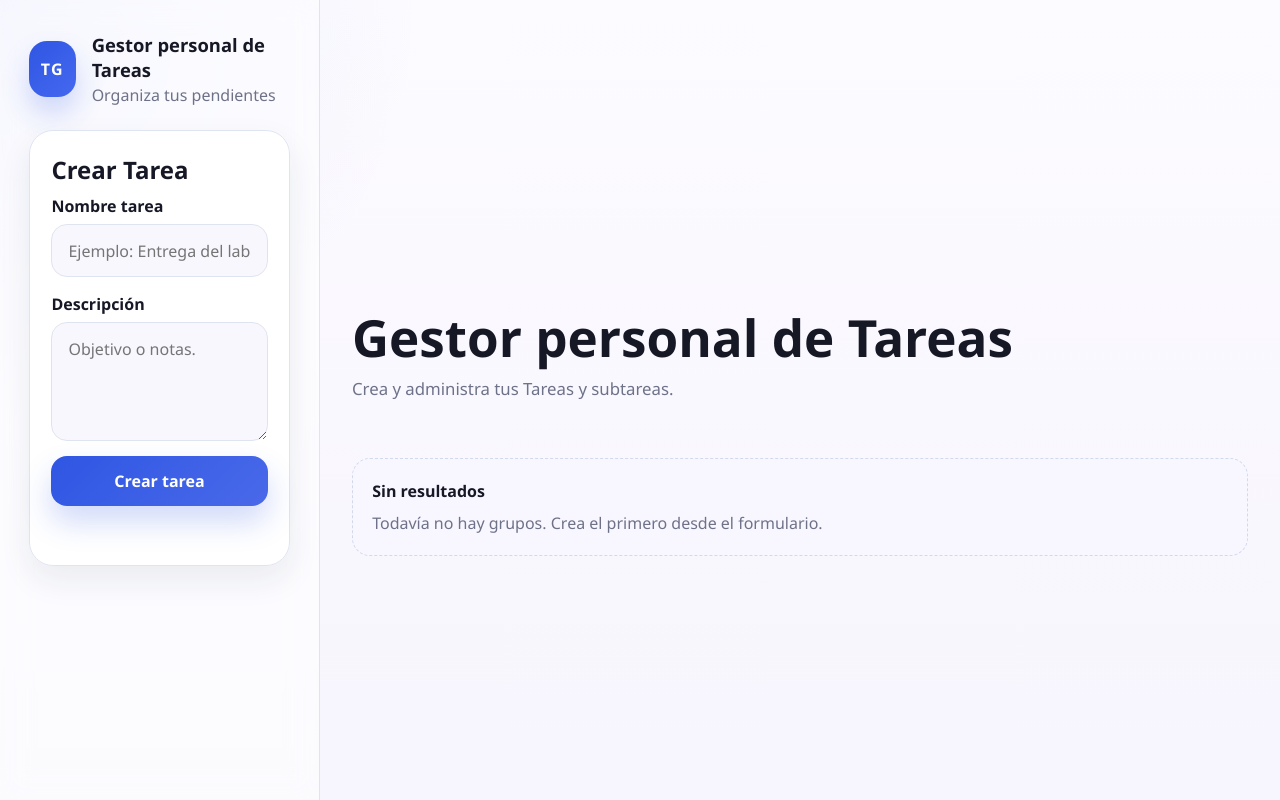
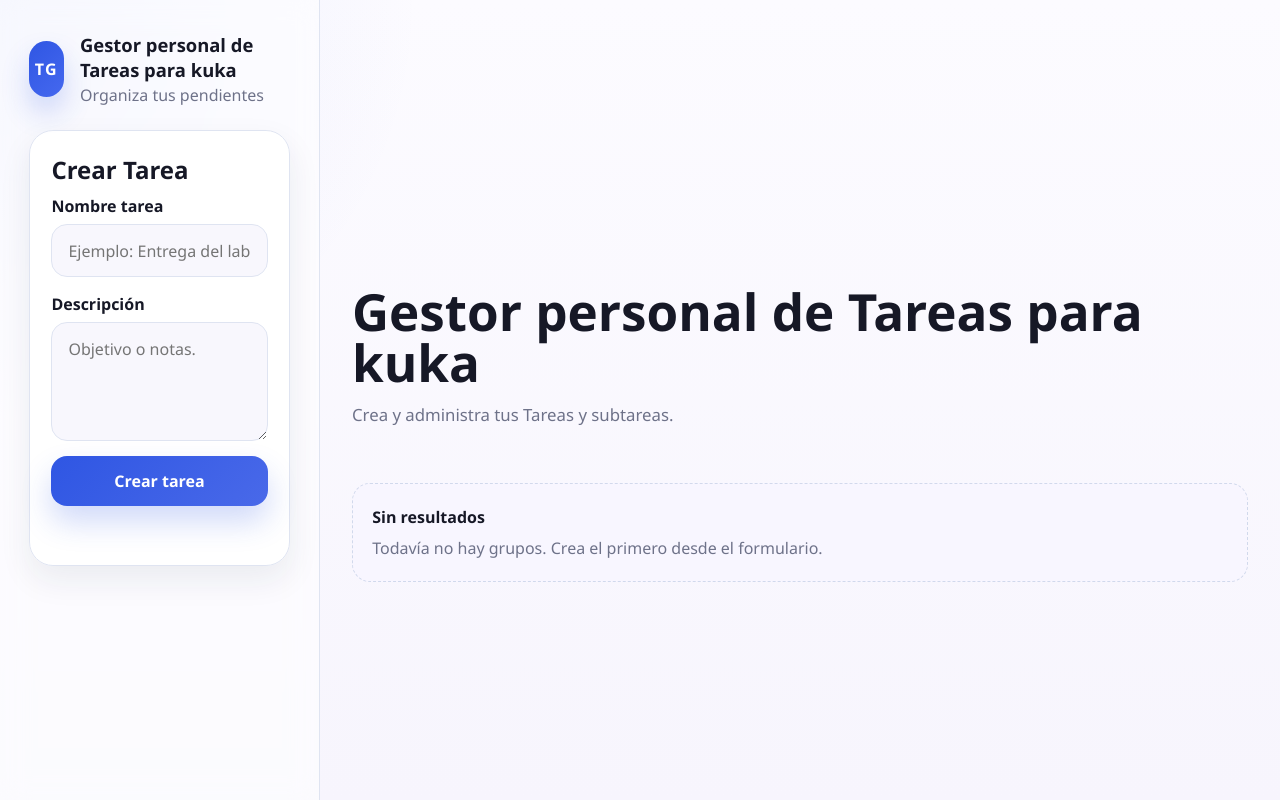
Before and after one commit to Cabroninja/TaskManagerII, a PHP site: page / in a window 1280 px wide. Run offline with PHP 8.4, Linux system fonts and the light colour scheme; data that the repository does not hold is empty.

Commit message:
Arreglo de titulo kuka

```diff
--- a/app/index.php
+++ b/app/index.php
@@ -12,7 +12,7 @@ function escapar(string $valor): string
     return htmlspecialchars($valor, ENT_QUOTES, 'UTF-8');
 }
 
-$tituloPagina = 'Gestor personal de Tareas';
+$tituloPagina = 'Gestor personal de Tareas para kuka';
 $textoPrincipal = 'Crea y administra tus Tareas y subtareas.';
 ?>
 <!DOCTYPE html>
```
